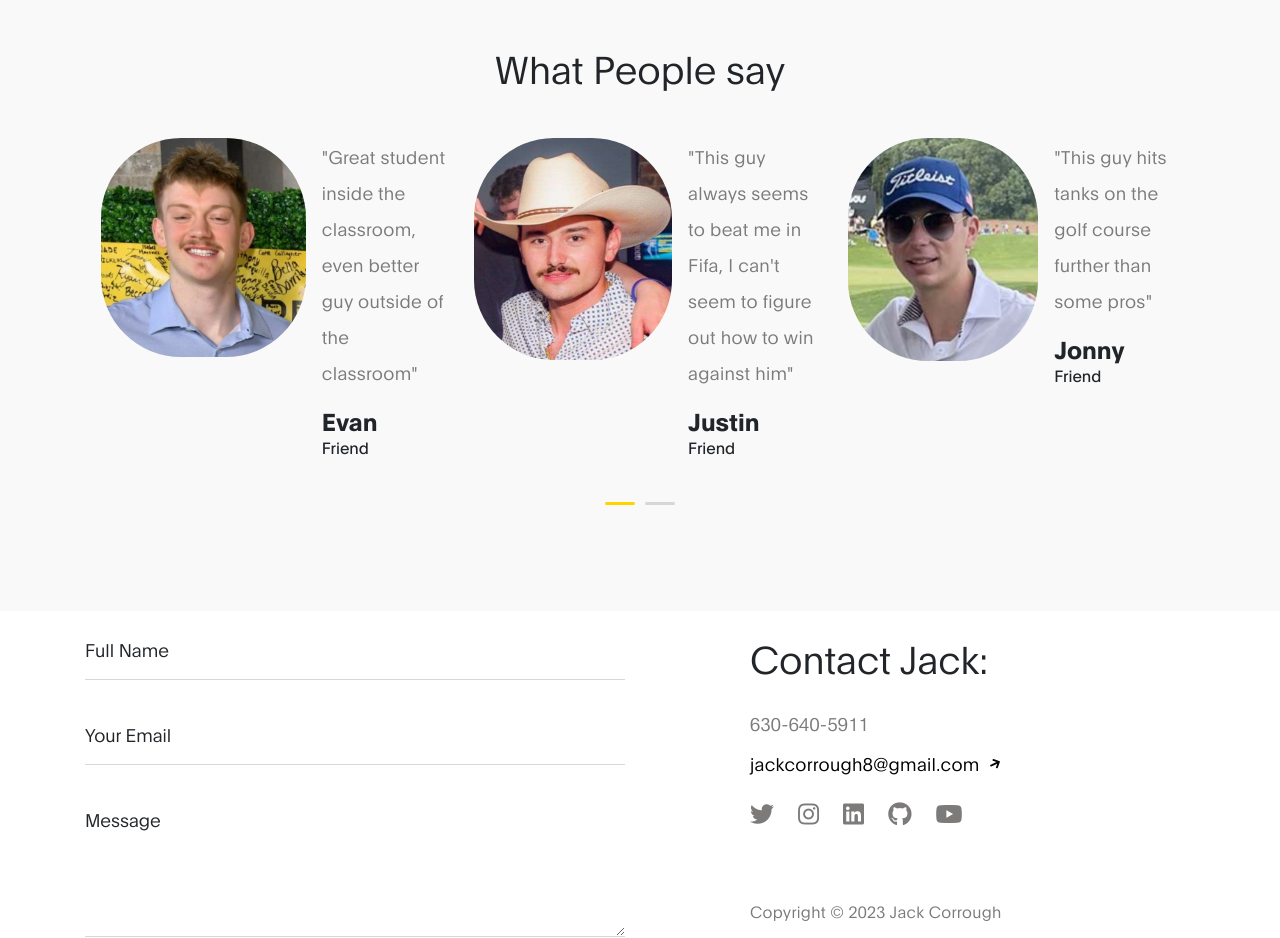
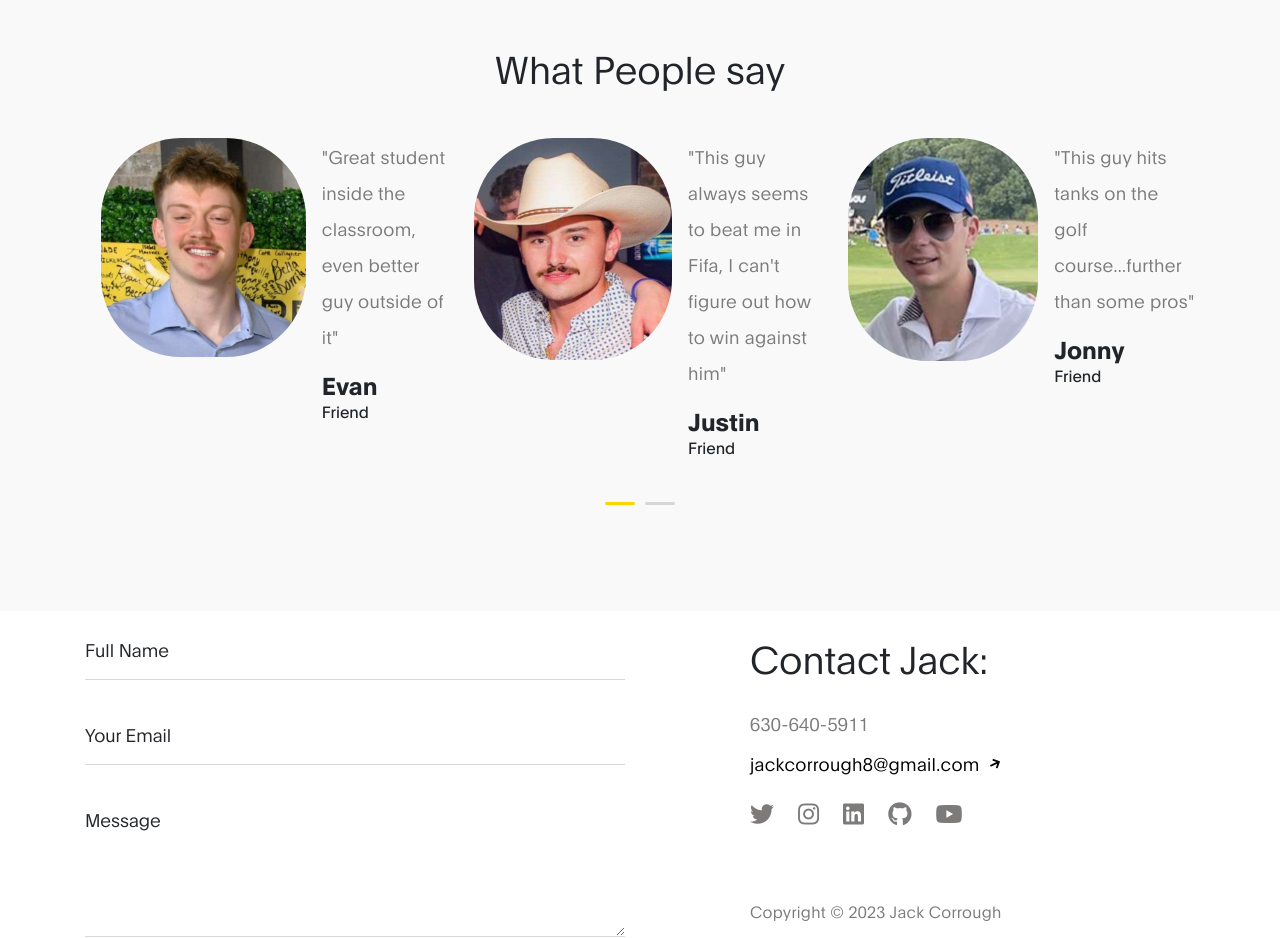
Before and after one commit to jackcorrough/final_project, a plain HTML site: page index.html in a window 1280 px wide. Shown: the part 1340-2278 px from the top of the page. Drawn offline with Linux system fonts and the light colour scheme.

Commit message:
Update index.html

```diff
--- a/index.html
+++ b/index.html
@@ -165,7 +165,7 @@ Jack Resume
                                     </div>
 
                                     <div class="testimonials-info">
-                                        <p>"Great student inside the classroom, even better guy outside of the classroom"</p>
+                                        <p>"Great student inside the classroom, even better guy outside of it"</p>
 
                                         <h6 class="mb-0">Evan</h6>
                                         <span>Friend</span>
@@ -180,7 +180,7 @@ Jack Resume
                                     </div>
 
                                     <div class="testimonials-info">
-                                        <p>"This guy always seems to beat me in Fifa, I can't seem to figure out how to win against him"</p>
+                                        <p>"This guy always seems to beat me in Fifa, I can't figure out how to win against him"</p>
 
                                         <h6 class="mb-0">Justin</h6>
                                         <span>Friend</span>
@@ -195,7 +195,7 @@ Jack Resume
                                     </div>
 
                                     <div class="testimonials-info">
-                                        <p>"This guy hits tanks on the golf course further than some pros"</p>
+                                        <p>"This guy hits tanks on the golf course...further than some pros"</p>
 
                                         <h6 class="mb-0">Jonny</h6>
                                         <span>Friend</span>
```
